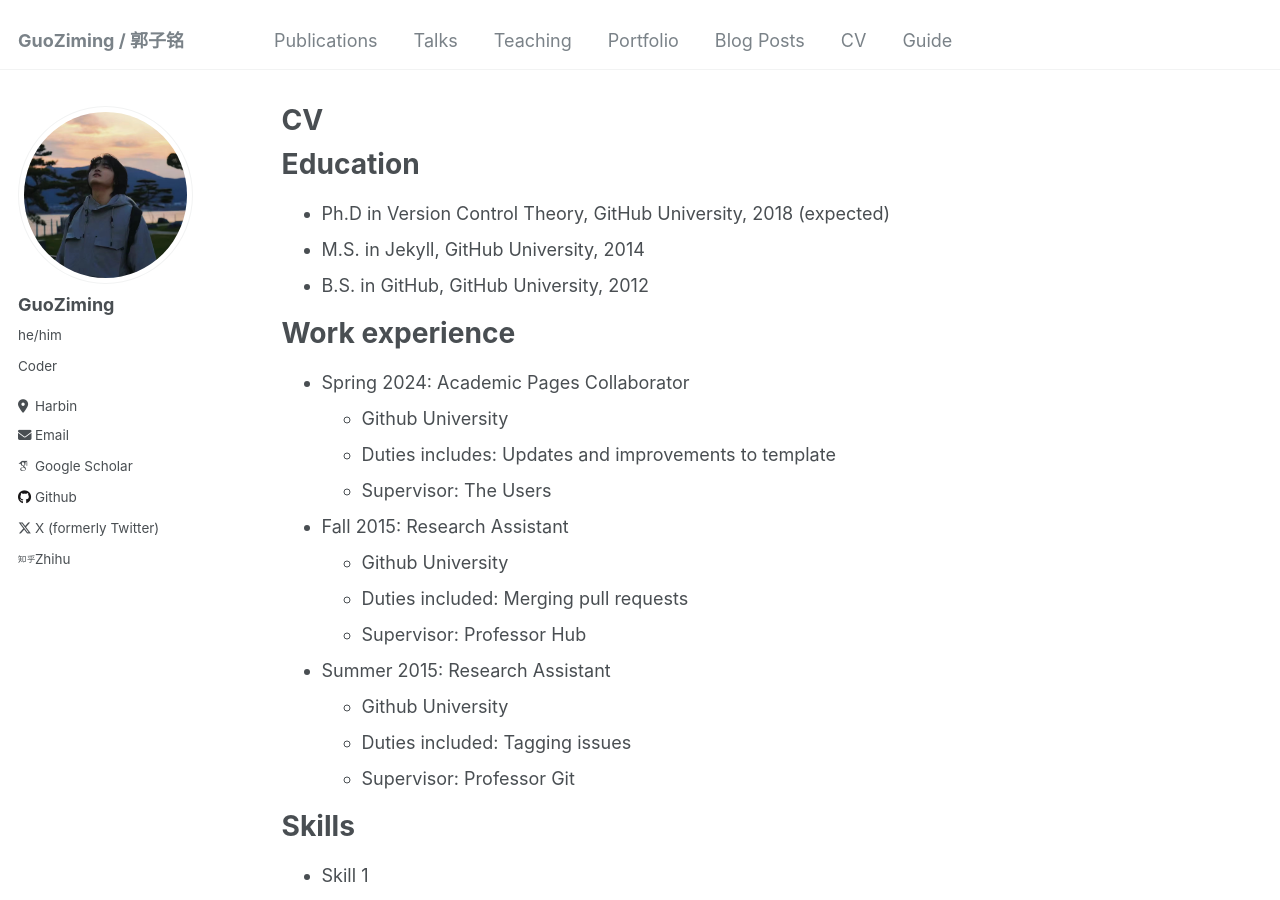
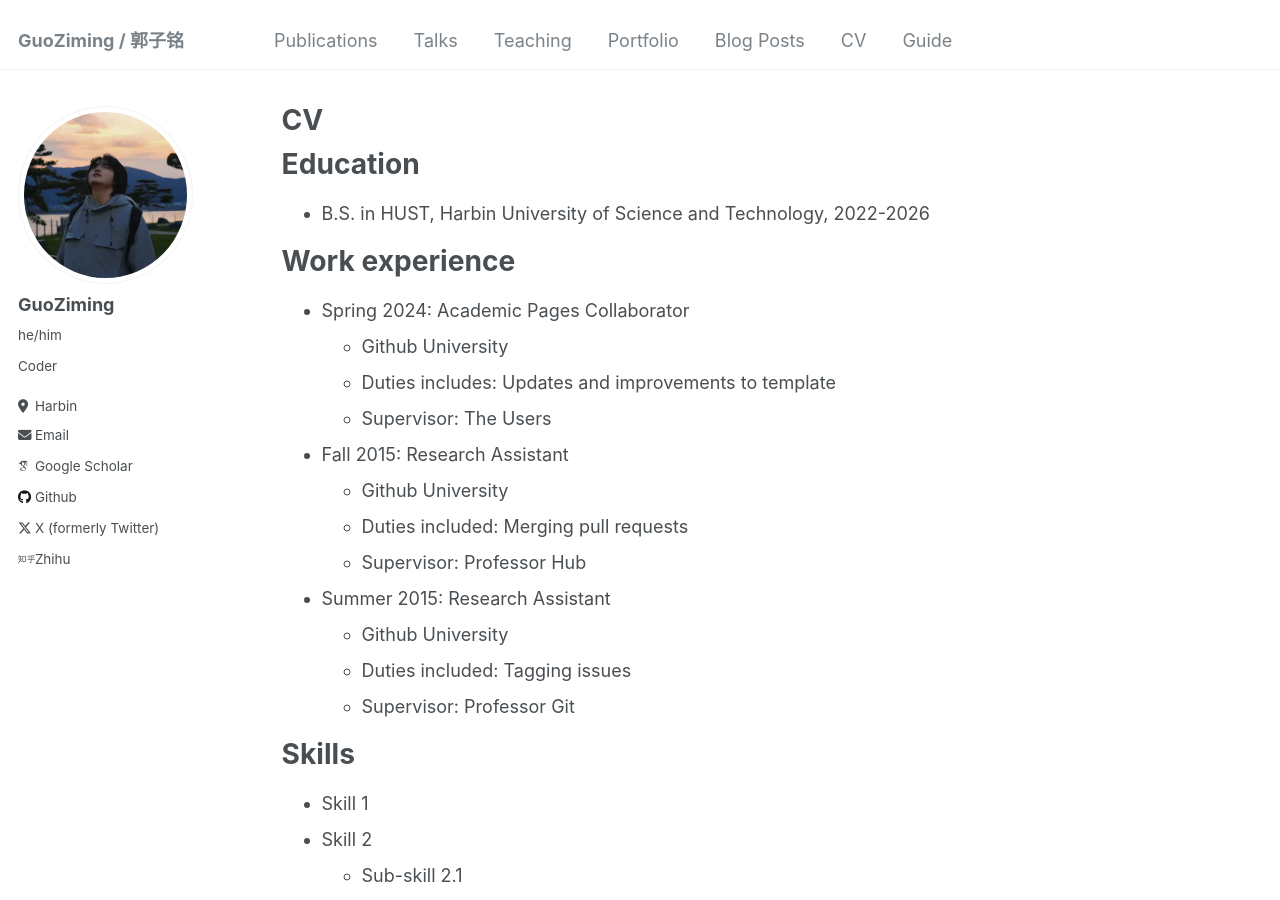
Before and after one commit to mcxiaoxiao/mcxiaoxiao.github.io, a Jekyll site: the page built from _pages/cv.md, in a window 1280 px wide and 900 px high. Built offline with Jekyll 4.4.1, drawn with Linux system fonts in a browser that asks for light colours; some web fonts are replaced.

Commit message:
Update cv.md

```diff
--- a/_pages/cv.md
+++ b/_pages/cv.md
@@ -11,9 +11,9 @@ redirect_from:
 
 Education
 ======
-* Ph.D in Version Control Theory, GitHub University, 2018 (expected)
-* M.S. in Jekyll, GitHub University, 2014
-* B.S. in GitHub, GitHub University, 2012
+<!-- * Ph.D in Version Control Theory, GitHub University, 2018 (expected)
+* M.S. in Jekyll, GitHub University, 2026- -->
+* B.S. in HUST, Harbin University of Science and Technology, 2022-2026
 
 Work experience
 ======
```
